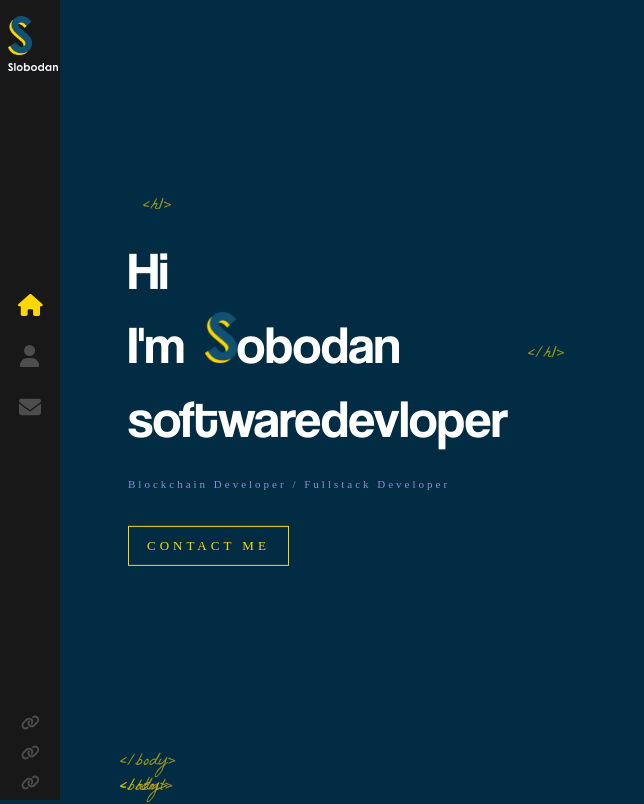
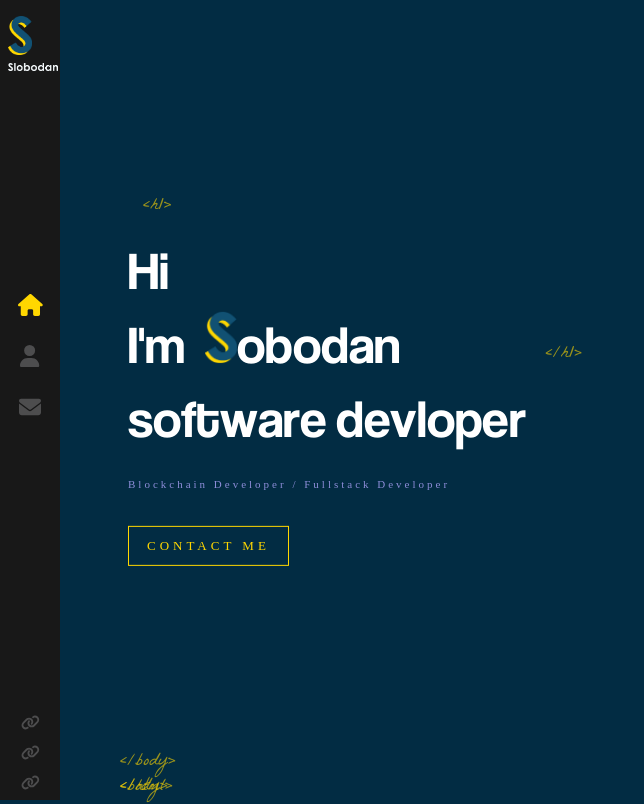
Before and after one commit to dutchman-io/Portfolio, a React (Create React App) app: page / in a window 1280 px wide. Shown: the whole page, without its empty margins (0-644 px from the left). Built offline with nearby package versions, Linux system fonts and the light colour scheme.

Commit message:
animation

```diff
--- a/src/components/AnimatedLetters/index.js
+++ b/src/components/AnimatedLetters/index.js
@@ -5,7 +5,7 @@
         <span>
         {
             strArray.map((char, i) => (
-            <span key ={char + i} className = {'${letterClass} _${i +idx}'}>
+            <span key ={char + i} className = {`${letterClass} _${i +idx}`}>
                 {char}
             </span>
             ))
--- a/src/components/AnimatedLetters/index.scss
+++ b/src/components/AnimatedLetters/index.scss
@@ -0,0 +1,13 @@
+.text-animate{
+    display:inline-block;
+    opacity:0;
+    animation: bounceIn 1s 1s;
+    animation-fill-mode: forwards;
+    min-width: 10px;
+}
+
+@for $i from 1 through 35{
+    .text-animate._#{$i}{
+        animation-delay: #{$i/10}s;
+    }
+}
```
Also changed, not shown: src/components/Home/index.js (+6 -5 lines), 2 other files (tests, documents, lock files or other folders).
